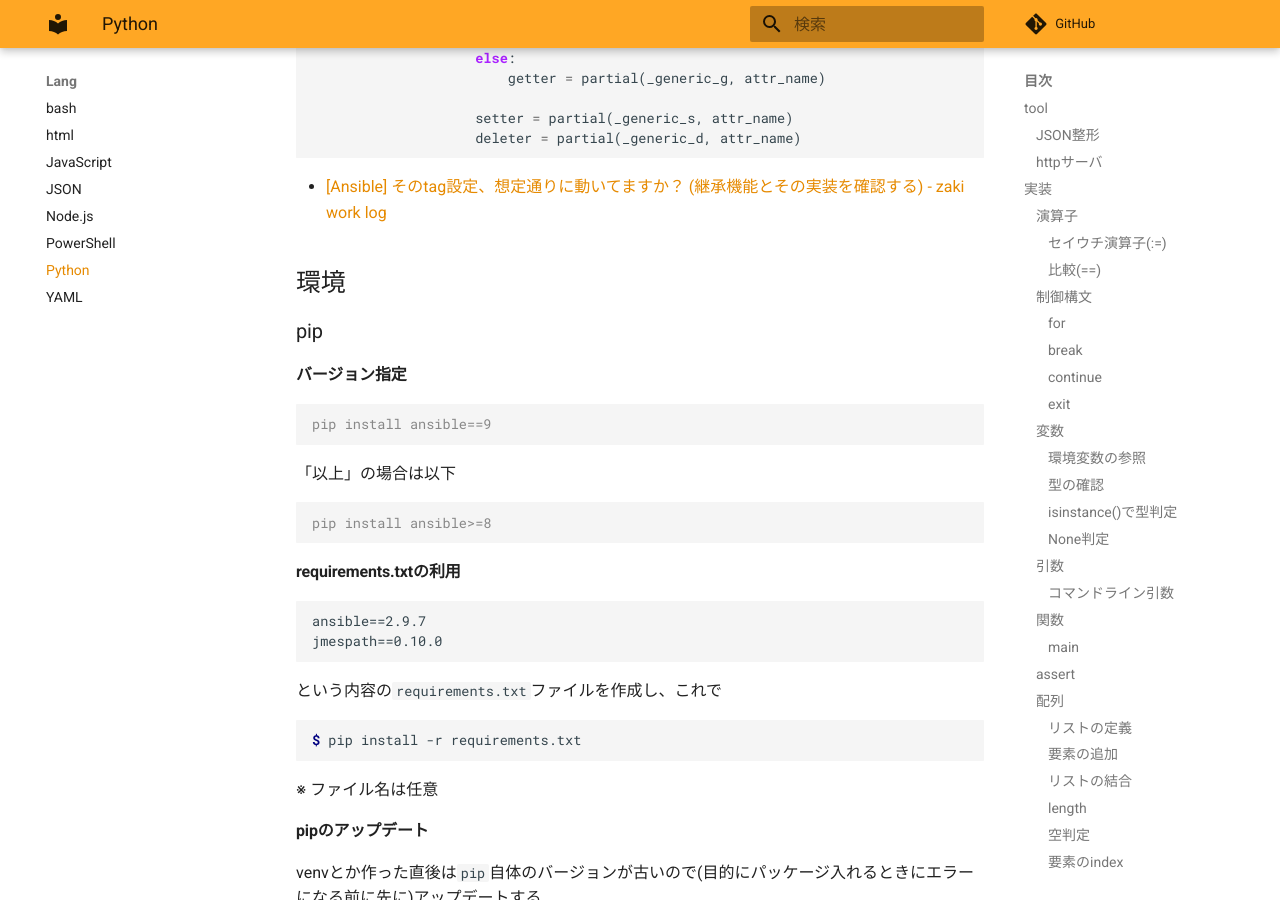
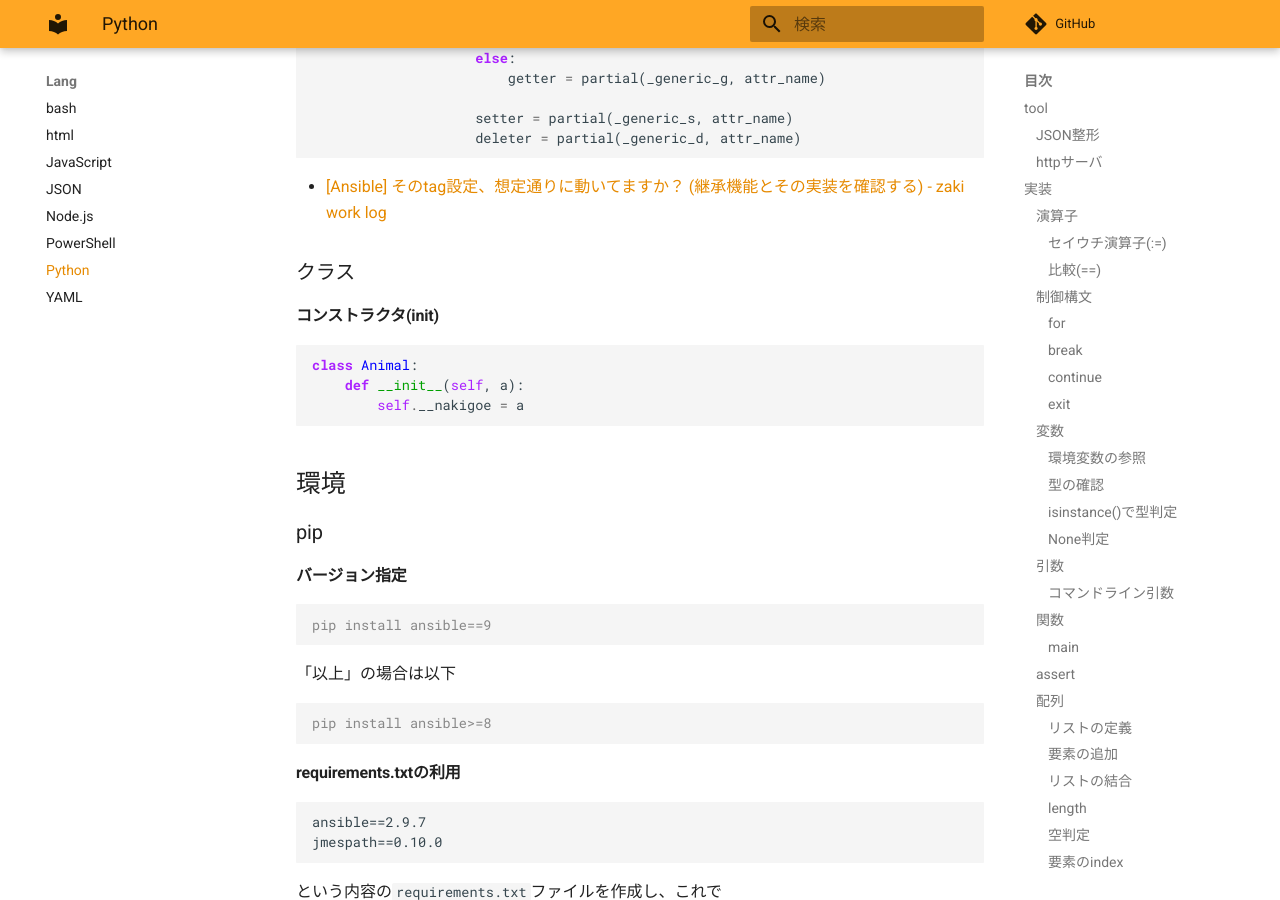
Before and after one commit to zaki-lknr/docs, an MkDocs documentation site: the page built from docs/lang/python.md, in a window 1280 px wide and 900 px high, scrolled down 16975 px. Built offline with MkDocs 1.6.1 and Material for MkDocs 9.7.7, drawn with Linux system fonts in a browser that asks for light colours; comment, search, counter and statistics services are not loaded.

Commit message:
add: lang/python: クラスのコンストラクタ

````diff
--- a/docs/lang/python.md
+++ b/docs/lang/python.md
@@ -900,6 +900,16 @@ raise RuntimeError('application error: ' + error_value)
 
 - [[Ansible] そのtag設定、想定通りに動いてますか？ (継承機能とその実装を確認する) - zaki work log](https://zaki-hmkc.hatenablog.com/entry/2021/03/24/100317)
 
+### クラス
+
+#### コンストラクタ(__init__)
+
+```py
+class Animal:
+    def __init__(self, a):
+        self.__nakigoe = a
+```
+
 ## 環境
 
 ### pip
````
